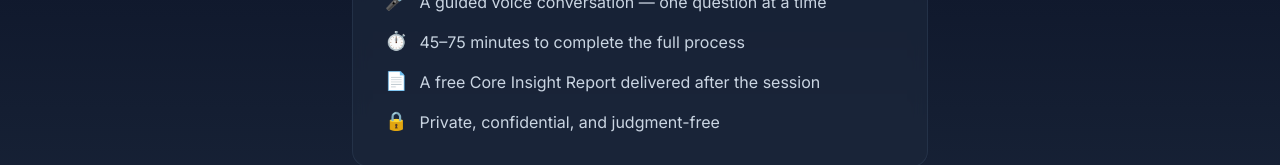
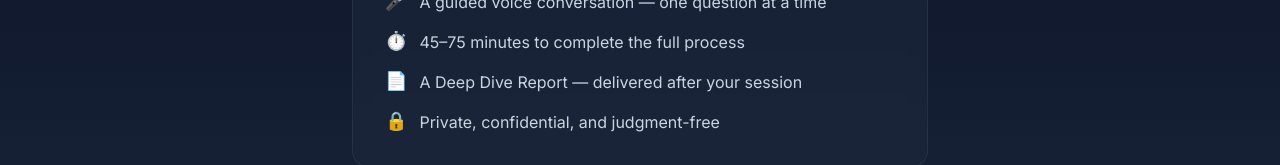
Before and after one commit to pdeneuve/invisible-rule, a Next.js app in the folder src/: page / in a window 1280 px wide. Shown: the part 450-615 px from the top of the page. Built offline with nearby package versions, Linux system fonts and the light colour scheme.

Commit message:
Fix: update homepage 'What to Expect' copy — remove free tier reference

```diff
--- a/src/components/VoiceInterface.tsx
+++ b/src/components/VoiceInterface.tsx
@@ -441,7 +441,7 @@ export default function VoiceInterface() {
                                                 {[
                                   ['\uD83C\uDFA4\uFE0F', 'A guided voice conversation \u2014 one question at a time'],
                                   ['\u23F1\uFE0F', '45\u201375 minutes to complete the full process'],
-                                  ['\uD83D\uDCC4', 'A free Core Insight Report delivered after the session'],
+                                  ['\uD83D\uDCC4', 'A Deep Dive Report — delivered after your session'],
                                   ['\uD83D\uDD12', 'Private, confidential, and judgment-free'],
                                 ].map(([icon, text]) => (
                                                   <li key={text} className="flex items-start gap-3 text-slate-300">
```
